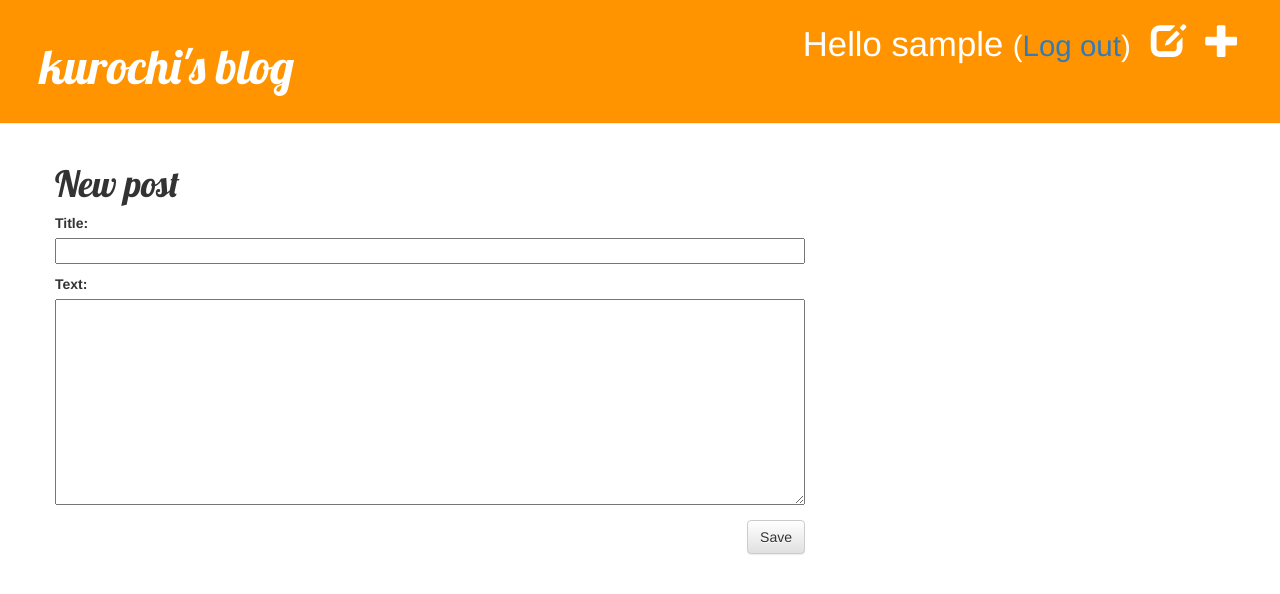
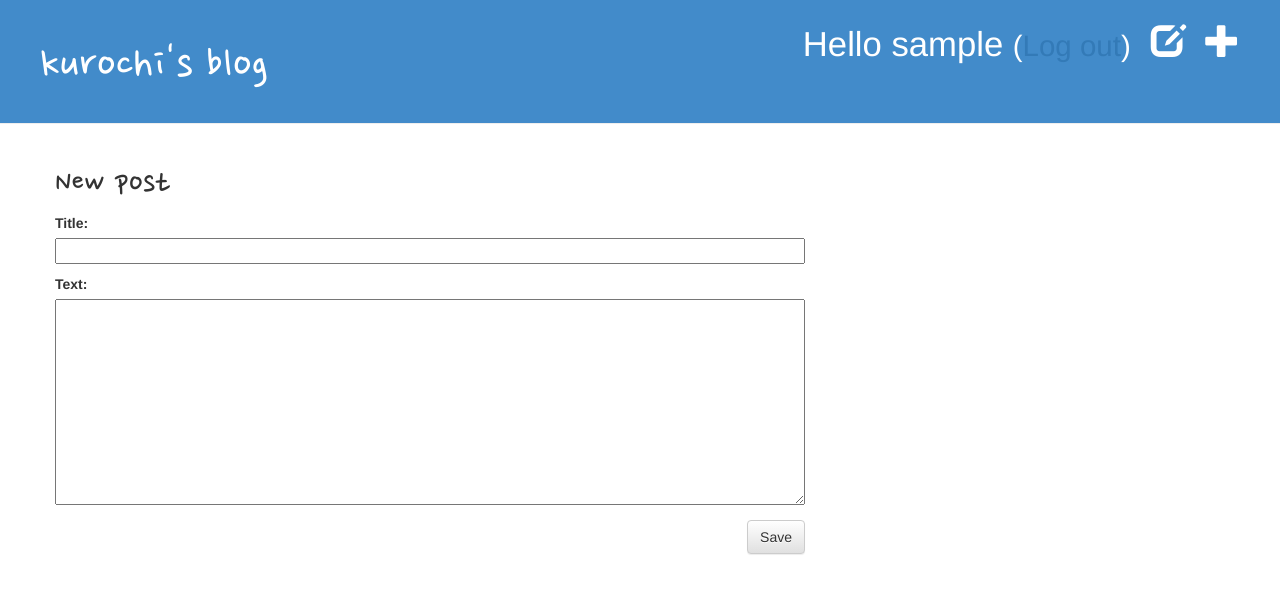
Before and after one commit to kurochi-q/mysite, a Django app: page /post/new/ in a window 1280 px wide. Shown: the top 594 px of the page. Run offline with Django 3.2, Linux system fonts and the light colour scheme; the visitor is signed in with stand-in values (Sample User, id 1); some libraries are stand-ins or nearby versions; some web fonts are replaced.

Commit message:
Add font

```diff
--- a/blog/static/css/blog.css
+++ b/blog/static/css/blog.css
@@ -1,6 +1,30 @@
+@import url(//fonts.googleapis.com/earlyaccess/nanumpenscript.css);
+@import url(//fonts.googleapis.com/earlyaccess/jejugothic.css);
+@import url(//fonts.googleapis.com/earlyaccess/jejumyeongjo.css);
+@import url(//fonts.googleapis.com/earlyaccess/kopubbatang.css);
+@import url(//fonts.googleapis.com/earlyaccess/nanumbrushscript.css);
+@import url(//fonts.googleapis.com/earlyaccess/notosanskr.css);
+@import url(//fonts.googleapis.com/earlyaccess/hanna.css);
+@import url(//fonts.googleapis.com/earlyaccess/nanumgothic.css);
+@import url(//fonts.googleapis.com/earlyaccess/nanummyeongjo.css);
+@import url(//fonts.googleapis.com/earlyaccess/jejuhallasan.css);
+@import url(//fonts.googleapis.com/earlyaccess/nanumgothiccoding.css);
+
+.np { font-family: 'Nanum Pen Script', cursive; }
+.jg { font-family: 'Jeju Gothic', sans-serif; }
+.jm { font-family: 'Jeju Myeongjo', serif; }
+.kb { font-family: 'KoPub Batang', serif; }
+.nb { font-family: 'Nanum Brush Script', cursive; }
+.ns { font-family: 'Noto Sans KR', sans-serif; }
+.hn { font-family: 'Hanna', sans-serif; }
+.ng { font-family: 'Nanum Gothic', sans-serif; }
+.nm { font-family: 'Nanum Myeongjo', serif; }
+.jh { font-family: 'Jeju Hallasan', cursive; }
+.ngc { font-family: 'Nanum Gothic Coding', monospace; }
+
 .page-header {
-    /*background-color: #428BCA;*/
-    background-color: #ff9400;
+    background-color: #428BCA;
+    /* background-color: #ff9400; */
     margin-top: 0;
     padding: 20px 20px 20px 40px;
 }
@@ -16,7 +40,7 @@
 }
 
 h1, h2, h3, h4 {
-    font-family: 'Lobster', cursive;
+    font-family: 'Nanum Pen Script', cursive;
 }
 
 .date {
```
